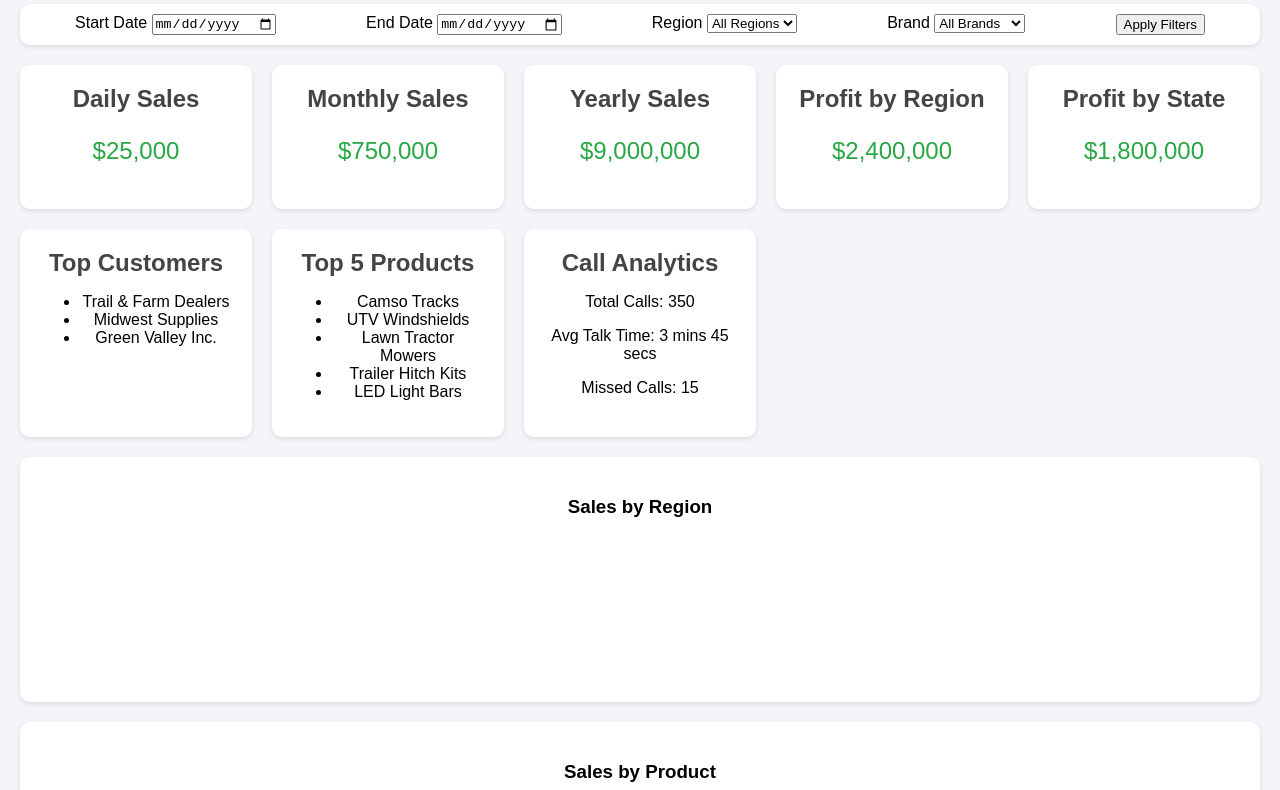
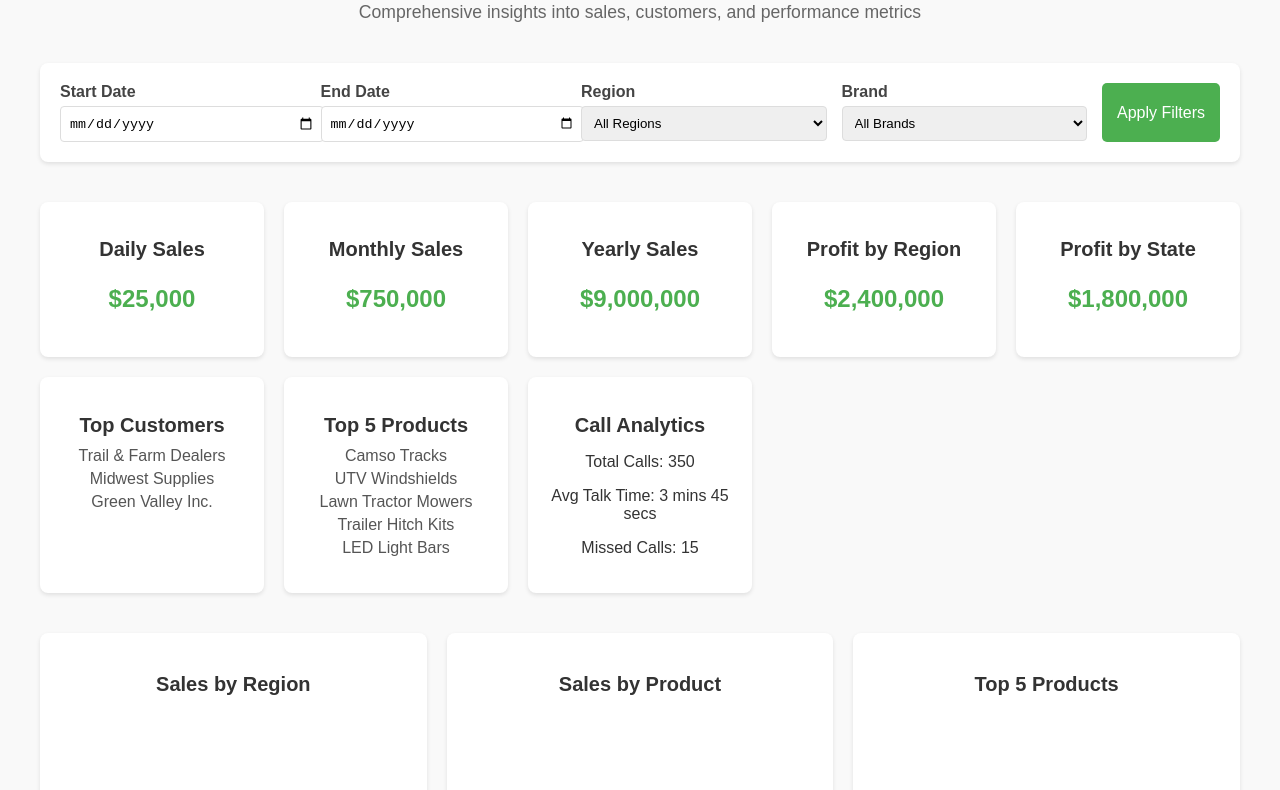
Before and after one commit to wos1337/WbEnterprise, a plain HTML site: page index.html in a window 1280 px wide. Shown: the part 107-897 px from the top of the page. Drawn offline with nearby package versions, Linux system fonts and the light colour scheme; a script that the page names is missing.

Commit message:
Update styles.css

```diff
--- a/styles.css
+++ b/styles.css
@@ -1,69 +1,163 @@
-/* General Styling */
+/* General Styles */
 body {
-  font-family: Arial, sans-serif;
+  font-family: 'Arial', sans-serif;
   margin: 0;
   padding: 0;
-  background-color: #f4f4f9;
+  background-color: #f9f9f9;
+  color: #333;
 }
 
 .dashboard {
+  max-width: 1200px;
+  margin: 0 auto;
   padding: 20px;
 }
 
 .dashboard-header {
   text-align: center;
-  margin-bottom: 20px;
+  margin-bottom: 40px;
 }
 
 .dashboard-header h1 {
-  margin: 0;
-  color: #333;
+  font-size: 2.5rem;
+  margin-bottom: 10px;
+  color: #4CAF50;
 }
 
+.dashboard-header p {
+  font-size: 1.1rem;
+  color: #666;
+}
+
+/* Filters Section */
 .filters {
   display: flex;
-  justify-content: space-around;
-  margin-bottom: 20px;
-  padding: 10px;
+  justify-content: space-between;
+  flex-wrap: wrap;
+  gap: 15px;
+  margin-bottom: 40px;
   background: #fff;
-  box-shadow: 0px 2px 5px rgba(0, 0, 0, 0.1);
-  border-radius: 10px;
+  padding: 20px;
+  border-radius: 8px;
+  box-shadow: 0 2px 4px rgba(0, 0, 0, 0.1);
 }
 
+.filter {
+  flex: 1;
+  min-width: 150px;
+}
+
+.filter label {
+  display: block;
+  margin-bottom: 5px;
+  font-weight: bold;
+  color: #444;
+}
+
+.filter input,
+.filter select {
+  width: 100%;
+  padding: 8px;
+  border: 1px solid #ddd;
+  border-radius: 4px;
+}
+
+button#applyFilters {
+  background-color: #4CAF50;
+  color: white;
+  padding: 10px 15px;
+  border: none;
+  border-radius: 5px;
+  cursor: pointer;
+  font-size: 1rem;
+  transition: background-color 0.3s ease;
+}
+
+button#applyFilters:hover {
+  background-color: #45a049;
+}
+
+/* Metrics Section */
 .metrics {
   display: grid;
-  grid-template-columns: repeat(auto-fit, minmax(200px, 1fr));
+  grid-template-columns: repeat(auto-fit, minmax(220px, 1fr));
   gap: 20px;
-  margin-bottom: 20px;
+  margin-bottom: 40px;
 }
 
 .metric-card {
   background: #fff;
+  border-radius: 8px;
   padding: 20px;
+  box-shadow: 0 2px 4px rgba(0, 0, 0, 0.1);
   text-align: center;
-  border-radius: 10px;
-  box-shadow: 0px 2px 5px rgba(0, 0, 0, 0.1);
 }
 
 .metric-card h2 {
-  margin: 0;
-  color: #444;
+  font-size: 1.25rem;
+  margin-bottom: 10px;
+  color: #333;
 }
 
-.metric-card .metric-value {
+.metric-value {
   font-size: 1.5rem;
-  color: #28a745;
+  font-weight: bold;
+  color: #4CAF50;
+}
+
+.metric-card ul {
+  list-style: none;
+  padding: 0;
+  margin: 0;
+}
+
+.metric-card ul li {
+  font-size: 1rem;
+  color: #555;
+  margin-bottom: 5px;
+}
+
+/* Charts Section */
+.charts {
+  display: grid;
+  grid-template-columns: repeat(auto-fit, minmax(300px, 1fr));
+  gap: 20px;
 }
 
 .chart-container {
-  margin-bottom: 20px;
   background: #fff;
+  border-radius: 8px;
   padding: 20px;
-  border-radius: 10px;
-  box-shadow: 0px 2px 5px rgba(0, 0, 0, 0.1);
+  box-shadow: 0 2px 4px rgba(0, 0, 0, 0.1);
+  text-align: center;
 }
 
 .chart-container h3 {
-  margin-bottom: 10px;
-  text-align: center;
+  font-size: 1.25rem;
+  margin-bottom: 15px;
+  color: #333;
 }
+
+canvas {
+  max-width: 100%;
+  height: auto;
+}
+
+/* Responsive Design */
+@media (max-width: 768px) {
+  .filters {
+    flex-direction: column;
+  }
+
+  .filter {
+    width: 100%;
+  }
+
+  .metrics {
+    grid-template-columns: repeat(auto-fit, minmax(150px, 1fr));
+  }
+
+  .charts {
+    grid-template-columns: 1fr;
+  }
+}
```
